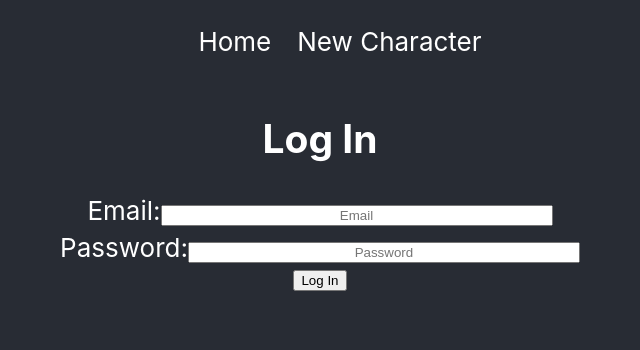
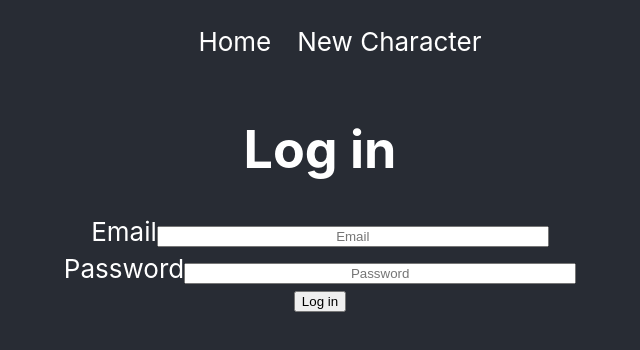
Before and after one commit to GideonBrimleaf/fate_character_generator, a React (Create React App) app: page /login in a window 1280 px wide. Shown: the top 350 px of the page, without its empty margins (320-960 px from the left). Built offline with nearby package versions, Linux system fonts and the light colour scheme; no server answers.

Commit message:
can get auth to work but erroring on the privateroute for character list

```diff
--- a/src/App.js
+++ b/src/App.js
@@ -9,6 +9,8 @@ import Helpers from './helpers.js'
 import { AuthProvider } from './Auth'
 import SignUp from './SignUp'
 import Login from './Login'
+import PrivateRoute from './PrivateRoute'
+import Home from './Home'
 
 class App extends Component {
 
@@ -59,7 +61,6 @@ class App extends Component {
             <Route path="/character/:characterId" render={(matchProps) => <CharacterDetail {...matchProps} characters={this.state.characters}/>} />
             <Route exact path="/signup" component={SignUp} />
             <Route exact path="/login" component={Login} />
-            <Route />
             </Switch>
           </Router>
         </AuthProvider>
--- a/src/Auth.js
+++ b/src/Auth.js
@@ -1,20 +1,30 @@
-import React, { useEffect, useState } from "react"
-import { auth } from './fire'
+import React, { useEffect, useState } from "react";
+import { auth } from "./fire";
 
-export const AuthContext = React.createContext()
+export const AuthContext = React.createContext();
 
 export const AuthProvider = ({ children }) => {
-  const [currentUser, setCurrentUser] = useState(null)
+  const [currentUser, setCurrentUser] = useState(null);
+  const [pending, setPending] = useState(true);
 
   useEffect(() => {
-    auth.onAuthStateChanged(setCurrentUser)
-  }, [])
+    auth.onAuthStateChanged((user) => {
+      setCurrentUser(user)
+      setPending(false)
+    });
+  }, []);
+
+  if(pending){
+    return <>Loading...</>
+  }
 
   return (
     <AuthContext.Provider
-      value={{ currentUser }}
+      value={{
+        currentUser
+      }}
     >
       {children}
     </AuthContext.Provider>
-  )
-}
+  );
+};
--- /dev/null
+++ b/src/Home.js
@@ -0,0 +1,13 @@
+import React from "react";
+import { auth } from "./fire";
+
+const Home = () => {
+  return (
+    <>
+      <h1>Home</h1>
+      <button onClick={() => auth.signOut()}>Sign out</button>
+    </>
+  );
+};
+
+export default Home;
--- a/src/Login.js
+++ b/src/Login.js
@@ -1,44 +1,45 @@
-import React, { useCallback, useContext } from 'react'
-import { withRouter, Redirect } from 'react-router'
-import { db } from './fire'
-import { AuthContext } from './Auth'
+import React, { useCallback, useContext } from "react";
+import { withRouter, Redirect } from "react-router";
+import { auth } from "./fire";
+import { AuthContext } from "./Auth.js";
 
 const Login = ({ history }) => {
   const handleLogin = useCallback(
     async event => {
-      event.preventDefault()
-      const { email, password } = event.target.elements
+      event.preventDefault();
+      const { email, password } = event.target.elements;
       try {
-        await db.signInWithEmailAndPassword(email.value, password.value)
-        history.push('/')
-      } catch(error) {
-        alert(error)
+        await auth.signInWithEmailAndPassword(email.value, password.value);
+        history.push("/");
+      } catch (error) {
+        alert(error);
       }
-    }, [history]
-  )
+    },
+    [history]
+  );
 
-  const { currentUser } = useContext(AuthContext)
+  const { currentUser } = useContext(AuthContext);
 
-  if(currentUser) {
-    return <Redirect to="/" />
+  if (currentUser) {
+    return <Redirect to="/" />;
   }
 
   return (
-    <section>
-      <h1>Log In</h1>
+    <div>
+      <h1>Log in</h1>
       <form onSubmit={handleLogin}>
         <label>
-          Email:
+          Email
           <input name="email" type="email" placeholder="Email" />
         </label>
         <label>
-          Password:
+          Password
           <input name="password" type="password" placeholder="Password" />
         </label>
-        <button type="submit">Log In</button>
+        <button type="submit">Log in</button>
       </form>
-    </section>
-  )
-}
+    </div>
+  );
+};
 
-export default withRouter(Login)
+export default withRouter(Login);
--- a/src/SignUp.js
+++ b/src/SignUp.js
@@ -1,33 +1,35 @@
-import React, { useCallback } from 'react'
-import { withRouter } from 'react-router'
-import { auth, db } from './fire'
+import React, { useCallback } from "react";
+import { withRouter } from "react-router";
+import { auth } from "./fire";
 
 const SignUp = ({ history }) => {
   const handleSignUp = useCallback(async event => {
-    event.preventDefault()
-    const {email, password} = event.target.elements
+    event.preventDefault();
+    const { email, password } = event.target.elements;
     try {
-      await db.createUserWithEmailAndPassword(email.value, password.value)
-      history.push('/')
-    } catch(error) {
-      alert(error)
+      await auth.createUserWithEmailAndPassword(email.value, password.value);
+      history.push("/");
+    } catch (error) {
+      alert(error);
     }
-  }, [history])
+  }, [history]);
 
   return (
-    <section>
-      <h1>Sign Up</h1>
+    <div>
+      <h1>Sign up</h1>
       <form onSubmit={handleSignUp}>
         <label>
+          Email
           <input name="email" type="email" placeholder="Email" />
         </label>
         <label>
+          Password
           <input name="password" type="password" placeholder="Password" />
         </label>
         <button type="submit">Sign Up</button>
       </form>
-    </section>
-  )
-}
+    </div>
+  );
+};
 
-export default withRouter(SignUp)
+export default withRouter(SignUp);
```
Also changed, not shown: src/PrivateRoute.js (+7 -6 lines).
